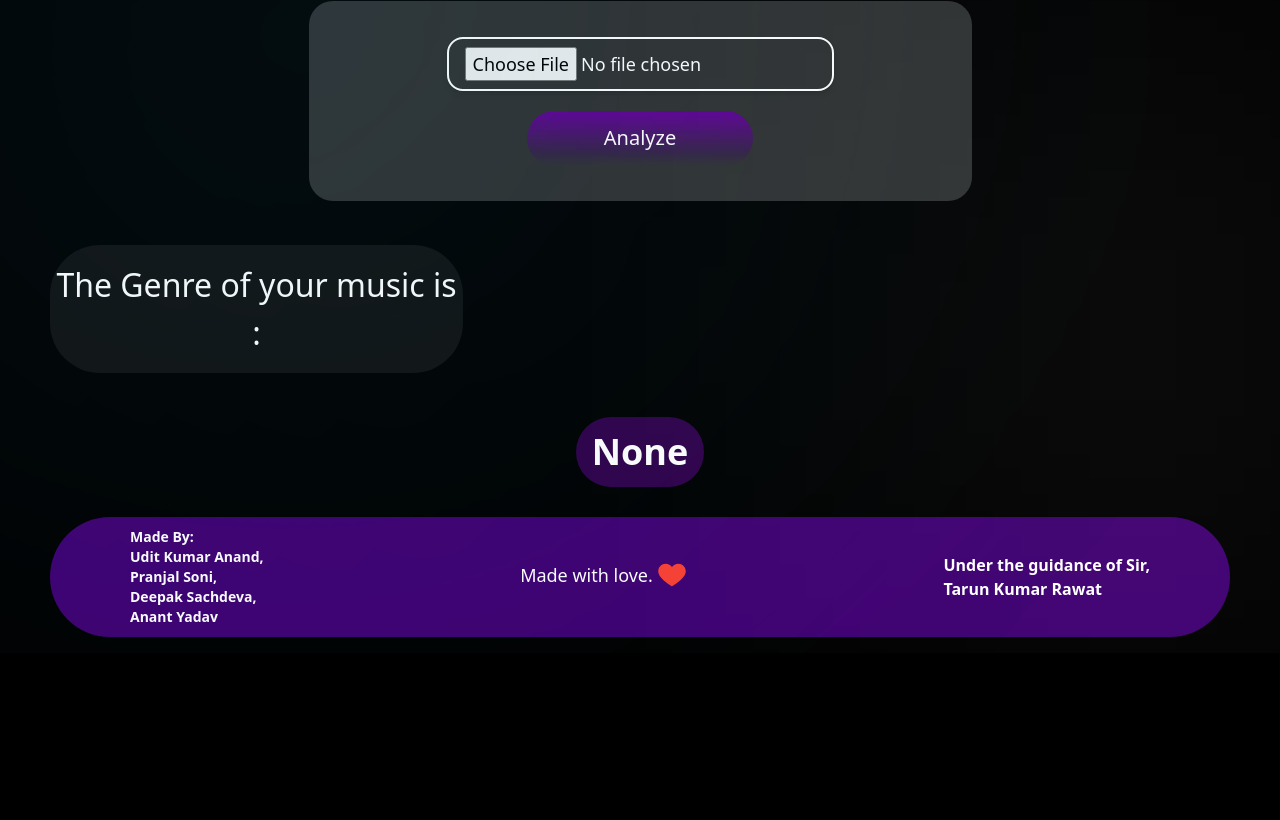
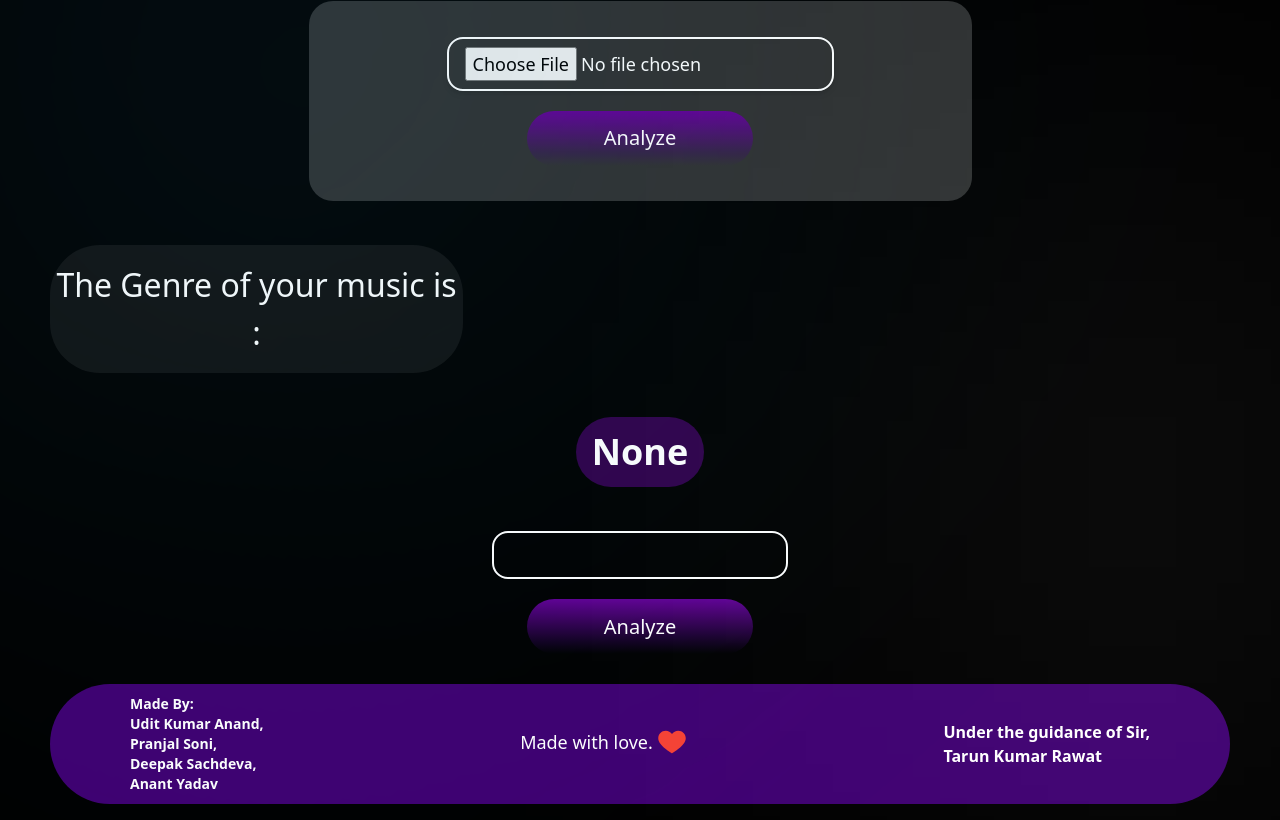
Before and after one commit to uditanand06/music_ui, a Next.js app: page / in a window 1280 px wide. Shown: the part 1343-2163 px from the top of the page. Before the commit the page ends 1996 px from the top, so only its background shows below. Built offline with nearby package versions, Linux system fonts and the light colour scheme.

Commit message:
added emotiom

```diff
--- a/components/section2.js
+++ b/components/section2.js
@@ -12,6 +12,7 @@ const Section2 = () => {
   const [genre,setGenre] = useState(["none"]);
   const [predictions,setPredictions] = useState();
   const [tags,setTags] = useState();
+  const token="BQC9dFAEIJ9ts51y_m0YYV2T8d08SnZy0b7HwGS5EBI_nMxeg9u8r7puu71bFC9yzmxwr0uKIxISmPmrpJ91DKxh7aN6mQMHIJtFuunuG7j-k0jZr30sVuddts3N5nBtwePRv5iEN9Nz2KHXaNRurpbRvR7Ggr_b4o9y4X3QTVJL-JtdKkafUB4rexap40rBEmVWXcRFLEEQgOlsZKu_WKPvNcQbl1e1MvvZn1JXeVv3E78gYor0nus8mG7FtVQFfQrRjrabKOZAowBmjrjJqjfwMGd53OgBf_h-H-_uacVTkOFm6sYbre6J-QPzQ3lFtu4zW8CQsQ"
 
   useEffect(() => {  },[loading]);
 
@@ -36,6 +37,44 @@ const Section2 = () => {
     setLoading(false);
   };
 
+  const CLIENT_ID = "8e94e538c00b4403b4fe7dce740856bd"
+  const REDIRECT_URI = "http://localhost:3001"
+  const AUTH_ENDPOINT = "https://accounts.spotify.com/authorize"
+  const RESPONSE_TYPE = "token"
+
+  const onSubmit1 = async (data) => {
+    setLoading(true)
+    try {
+      // const formData = new FormData();
+      // formData.append("audioFile", data.file[0]);
+      // console.log(formData)
+      // //const res = axios.post('http://localhost:5000/api/predict',formData);
+      // const res = await fetch("http://localhost:5000/api/predict", {
+      //     method: "POST",
+      //     body: formData,
+      // }).then((res) => res.json());
+      // console.log(res)
+      // setGenre((res.genre).join(', '));
+      // setPredictions(res.predictions);
+
+      console.log(data.musicid)
+      const data1 = await fetch(`https://api.spotify.com/v1/audio-features/${data.musicid}`, {
+            method:"GET",
+            headers: {
+              'Accept': 'application/json',
+              "Content-Type": "application/json",
+              "Authorization": `Bearer ${token}`,
+
+            },
+        }).then((res) => res.json())
+        console.log(data1)
+
+
+    } catch (error) {
+      console.log(error.message)
+    }
+    setLoading(false);
+  };
 
 //   const data = [
 //   ["Genre", "Percentage"],
@@ -129,6 +168,15 @@ const options = {
             </>
           }
 
+          <div>
+              <form onSubmit={handleSubmit(onSubmit1)} className="flex flex-col justify-between items-center space-y-5">
+                  <input className="input shadow-md  border-pink-500 px-4 py-2 rounded-2xl border-2 text-lg text-center bg-gradient-to-r from-fuchsia-600 to-pink-600 text-transparent bg-clip-text" type="text" {...register("musicid")} />
+                  <button className='blueBtn mx-auto  w-[226px] h-[55px] font-medium text-[20px] active:shadow-md transtion'>Analyze</button>
+                  <input type="submit" className="hidden"/>
+              </form>
+          </div>
+
+
           <div className='absolute bottom-0 right-0 '>
             <Light/>
           </div>
```
